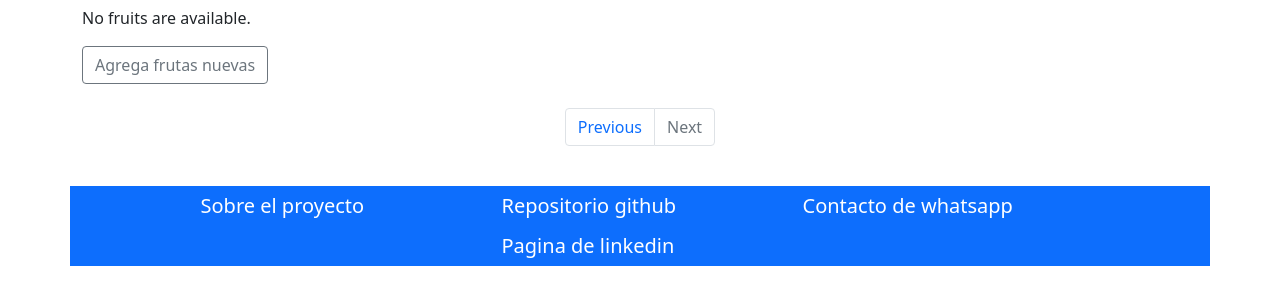
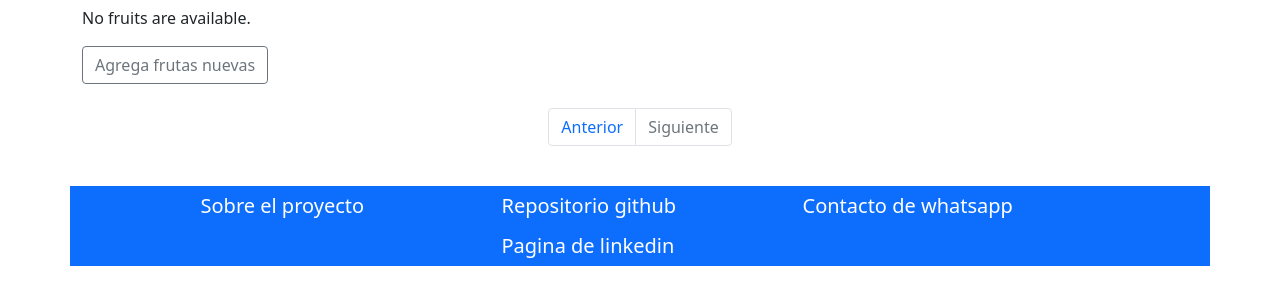
Before and after one commit to Roscow/frutas, a Django app: template frutas/templates/frutas/frutas.html in a window 1280 px wide. Shown: the part 175-473 px from the top of the page. Run offline with Django 3.2, Linux system fonts and the light colour scheme; the template is opened without the code that fills it, so the values that code supplies are empty; some libraries are stand-ins or nearby versions.

Commit message:
corregidos textos en ingles en paginaciones

```diff
--- a/frutas/templates/frutas/frutas.html
+++ b/frutas/templates/frutas/frutas.html
@@ -28,18 +28,18 @@
         <nav aria-label="Page navigation example">
             <ul class="pagination justify-content-center">
                 {% if page|stringformat:"s" == '1' %}
-                    <li class="page-item disabled "><a class="page-link" href="{% url 'frutas1:frutas' prev_pag %}" tabindex="-1" >Previous</a></li>
+                    <li class="page-item disabled "><a class="page-link" href="{% url 'frutas1:frutas' prev_pag %}" tabindex="-1" >Anterior</a></li>
                 {% else %}
-                    <li class="page-item "><a class="page-link" href="{% url 'frutas1:frutas' prev_pag %}" tabindex="-1" >Previous</a></li>
+                    <li class="page-item "><a class="page-link" href="{% url 'frutas1:frutas' prev_pag %}" tabindex="-1" >Anterior</a></li>
                 {% endif %}
                 {% for i in list_num_paginas %}
                         <li class="page-item  {% if page|stringformat:"s" == i|stringformat:"s"  %} active {% endif %}   "><a class="page-link" href="{% url 'frutas1:frutas' i %}">{{i}}</a></li>
                 {% endfor %}
 
                 {% if page == num_paginas %}
-                    <li class="page-item disabled"><a class="page-link" href="{% url 'frutas1:frutas' next_pag %}">Next</a></li>
+                    <li class="page-item disabled"><a class="page-link" href="{% url 'frutas1:frutas' next_pag %}">Siguiente</a></li>
                 {% else %}
-                    <li class="page-item"><a class="page-link" href="{% url 'frutas1:frutas' next_pag %}">Next</a></li>
+                    <li class="page-item"><a class="page-link" href="{% url 'frutas1:frutas' next_pag %}">Siguiente</a></li>
                 {% endif %}
             </ul>
         </nav>
```
Also changed, not shown: frutas/templates/frutas/mostrar_usuarios.html (+4 -4 lines).
